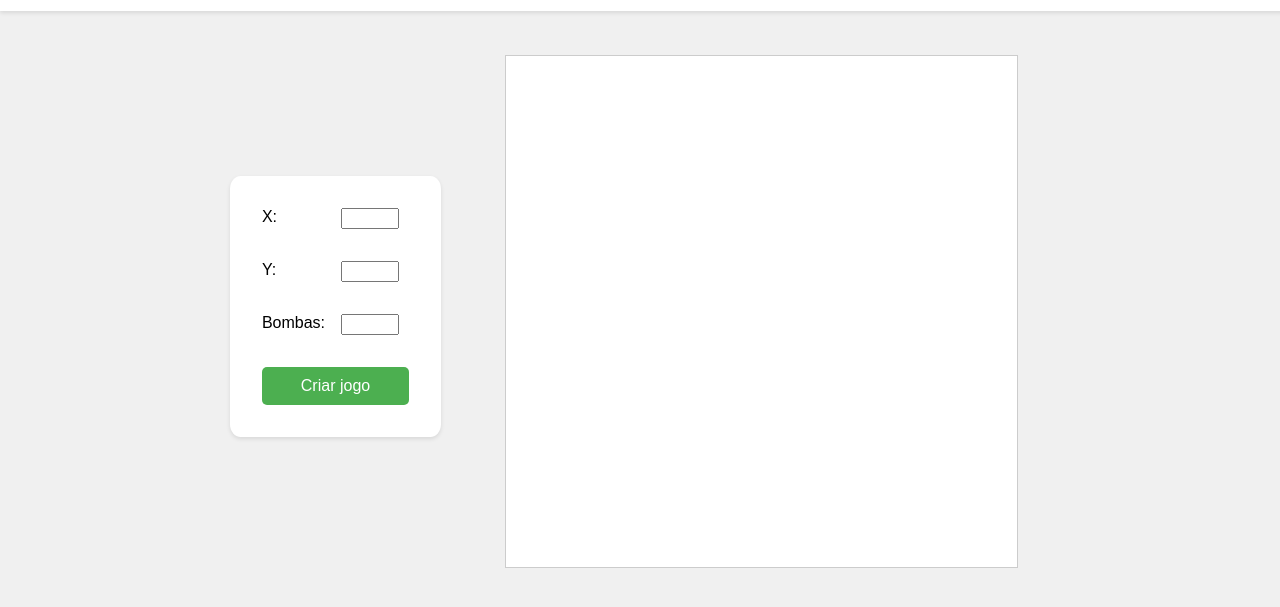
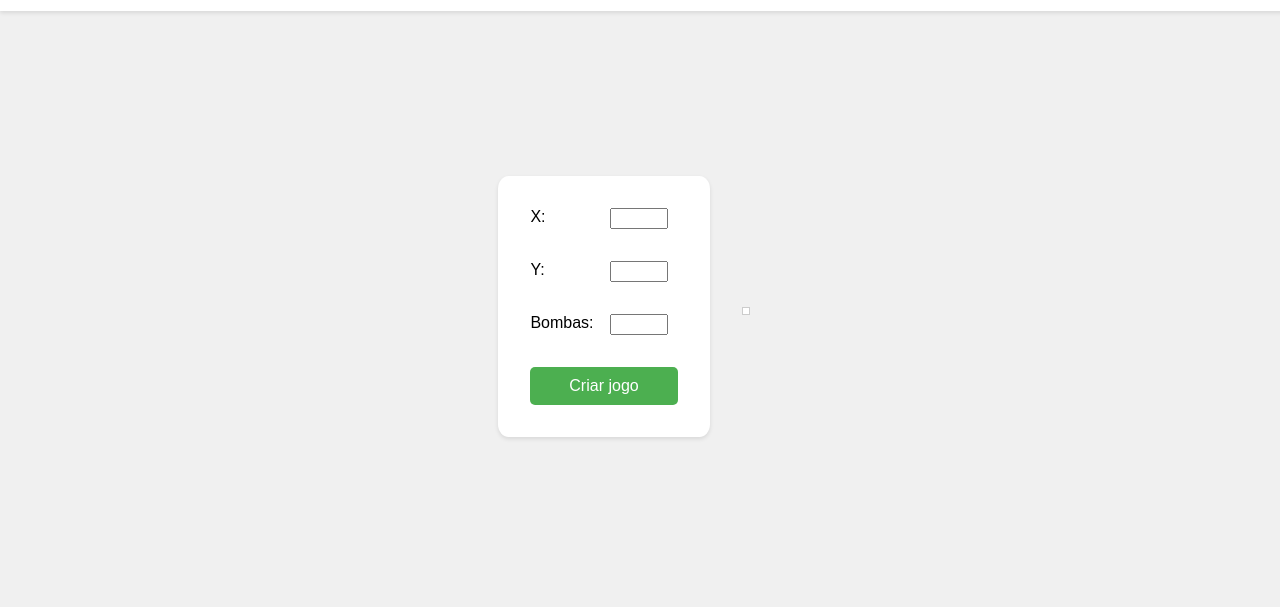
Before and after one commit to carlos1377/campo_minado, a plain HTML site: page index.html in a window 1280 px wide. Both pictures are taken after a click on the button "Criar jogo". Shown: the part 89-696 px from the top of the page. Drawn offline with Linux system fonts and the light colour scheme.

Commit message:
trying to fix inputs, probably the reason is scope of variables and functions

```diff
--- a/game.js
+++ b/game.js
@@ -1,20 +1,62 @@
-const canvas = document.getElementById('jogo');
-const ctx = canvas.getContext('2d');
-const inputX = document.getElementById("inputX")
-const inputY = document.getElementById("inputY")
-const inputBombs = document.getElementById("inputBombs")
+const buttonSubmit = document.getElementById('inputCriarGame')
+const canvas = document.getElementById('jogo')
+const ctx = canvas.getContext('2d')
 
-var tiles = [];
+var tiles = []
+var nTilesX
+var nTilesY
+var lenTilesPx
+var lineTilesPx
+var nBombs
+var count
+
+function getTile(i, j) {
+    return tiles.find(t => t.i == i && t.j == j)
+}
+
+function draw() {
+    ctx.clearRect(0, 0, count, count)
+    tiles.map(t => {
+        drawTile(t)
+    })
+}
+
+function openAround(tile) {
+    tile.openAround = true
+    for (let i = tile.i - 1; i <= tile.i + 1; i++) {
+        for (let j = tile.j - 1; j <= tile.j + 1; j++) {
+            if (i != tile.i || j != tile.j) {
+                const currentTile = getTile(i, j)
+                if (currentTile && !currentTile.isBomb) openTile(currentTile)
+            }
+        }
+    }
+}
+
+function openTile(tile) {
+    tile.isOpen = true
+    if (!tile.openAround && tile.bombsAround == 0) openAround(tile)
+}
+
+buttonSubmit.addEventListener('click', e => {
+    const inputX = document.getElementById("inputX").value
+    const inputY = document.getElementById("inputY").value
+    const inputBombs = document.getElementById("inputBombs").value
+
+
+    var tiles = []
     // const nTilesX = 10;
-const nTilesX = inputX.value;
-const nTilesY = inputY.value;
+    var nTilesX = inputX
+    var nTilesY = inputY
     // const nTilesy = 10;
-const lenTilesPx = 5;
-const lineTilesPx = 1;
+    var lenTilesPx = 5
+    var lineTilesPx = 1
     // var nBombs = 30
-var nBombs = inputBombs.value
-const count = (((nTilesX * nTilesY) * lenTilesPx) + (lineTilesPx * lenTilesPx) + 1)
+    var nBombs = inputBombs
+    var count = (((nTilesX * nTilesY) * lenTilesPx) + (lineTilesPx * lenTilesPx) + 1)
 
+    canvas.setAttribute('width', count.toString())
+    canvas.setAttribute('height', count.toString())
 
 
     class Tile {
@@ -125,6 +167,8 @@ generateBombs()
     generateNBombs()
     draw()
 
+})
+
 document.addEventListener('click', e => {
     const rect = canvas.getBoundingClientRect();
     const mouseX = e.clientX - rect.left
@@ -146,11 +190,10 @@ document.addEventListener("contextmenu", e => {
     const mouseX = e.clientX - rect.left
     const mouseY = e.clientY - rect.top
 
-    const i = Math.floor((mouseX / count) * 10)
-    const j = Math.floor((mouseY / count) * 10)
+    const i = Math.floor((mouseX / count) * nTilesX)
+    const j = Math.floor((mouseY / count) * nTilesY)
 
     let tile = getTile(i, j)
     tile.marked = !tile.marked
     draw()
-
 })
--- a/index.html
+++ b/index.html
@@ -2,33 +2,34 @@
 <html>
   <head>
     <title>Campo Minado</title>
-    <link rel="stylesheet" href="style.css"/>
+    <link rel="stylesheet" href="style.css" />
   </head>
 
   <header class="topo">
     <h1>Bem vindo ao Campo Minado!</h1>
   </header>
-
+  <body>
     <section class="card">
       <div class="card-itens">
-      <div class="card-elementos">X:</div><input class="input-X" id="inputX" type="number" value="" max="50" />
+        <div class="card-elementos">X:</div>
+        <input class="input-X" id="inputX" type="number" value="" max="50" />
       </div>
       <div class="card-itens">
-      <div class="card-elementos">Y:</div><input class="input-Y" id="inputY" type="number" value=""/>
+        <div class="card-elementos">Y:</div>
+        <input class="input-Y" id="inputY" type="number" value="" max="50" />
       </div>
       <div class="card-itens">
-      <div class="card-elementos">Bombas:</div><input class="input-bombas" type="number" value="" />
+        <div class="card-elementos">Bombas:</div>
+        <input class="input-bombas" id="inputBombs" type="number" value="" />
       </div>
-    <button class="btn-criarGame" id="inputCriarGame" type="submit">Criar jogo</button>
+      <button class="btn-criarGame" id="inputCriarGame" type="submit">
+        Criar jogo
+      </button>
     </section>
 
-  <body>
-    <br />
-    <canvas id="jogo" width="511" height="511"> </canvas>
+    <canvas id="jogo"> </canvas>
     <script type="text/javascript" src="game.js"></script>
   </body>
 
-  <footer>
-
-  </footer>
+  <footer></footer>
 </html>
```
Lines whose indentation alone changed are shown as unchanged.
